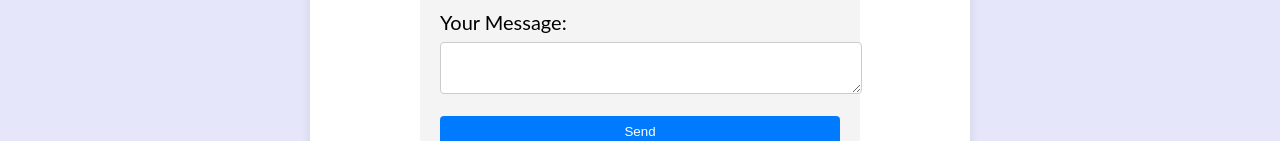
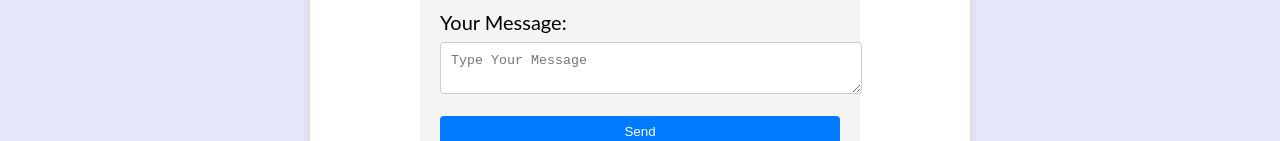
Before and after one commit to learnsocratian/learnsocratian, a plain HTML site: page contact.html in a window 1280 px wide. Shown: the part 397-538 px from the top of the page. Drawn offline with Linux system fonts and the light colour scheme.

Commit message:
Update contact.html

```diff
--- a/contact.html
+++ b/contact.html
@@ -69,7 +69,7 @@
       <label for ="subject"> Subject: </label>
       <input type="subject" name="subject: id="subject" placeholder="Subject" required>
       <label for="message">Your Message:</label>
-      <textarea name="message" id="message" required></textarea>
+      <textarea name="message" id="message" placeholder="Type Your Message"required></textarea>
       <button type="submit">Send</button>
     </form>
 
```
